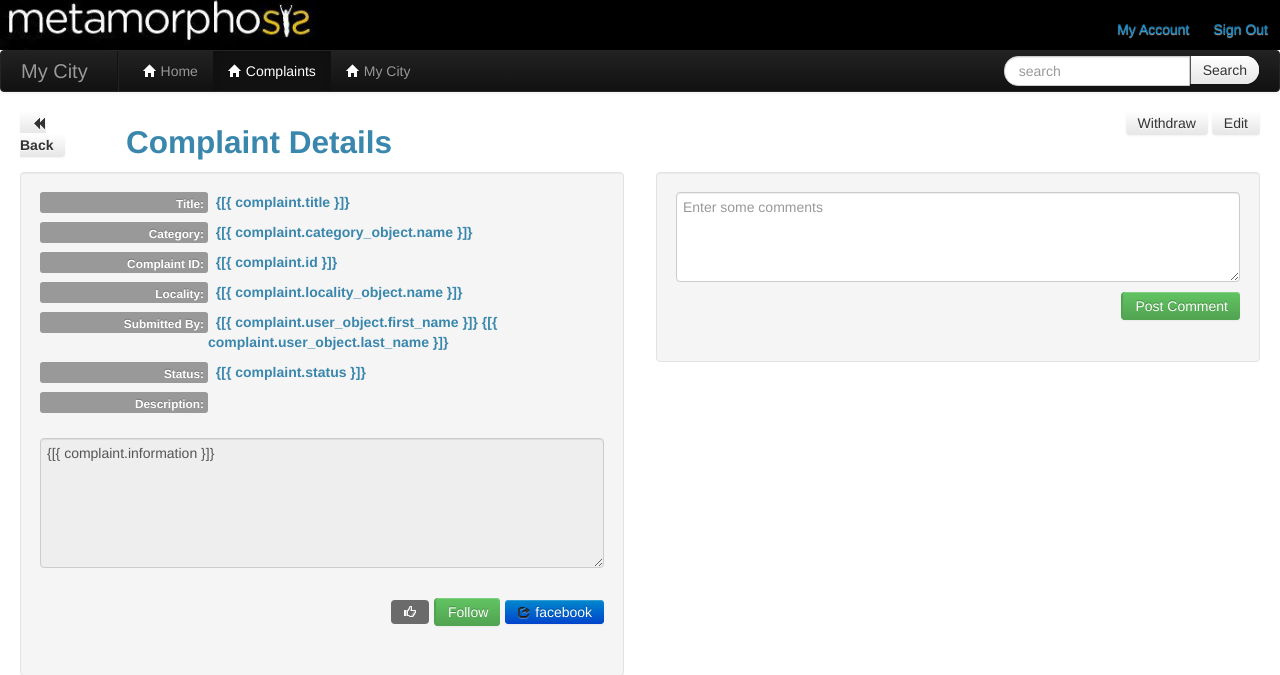
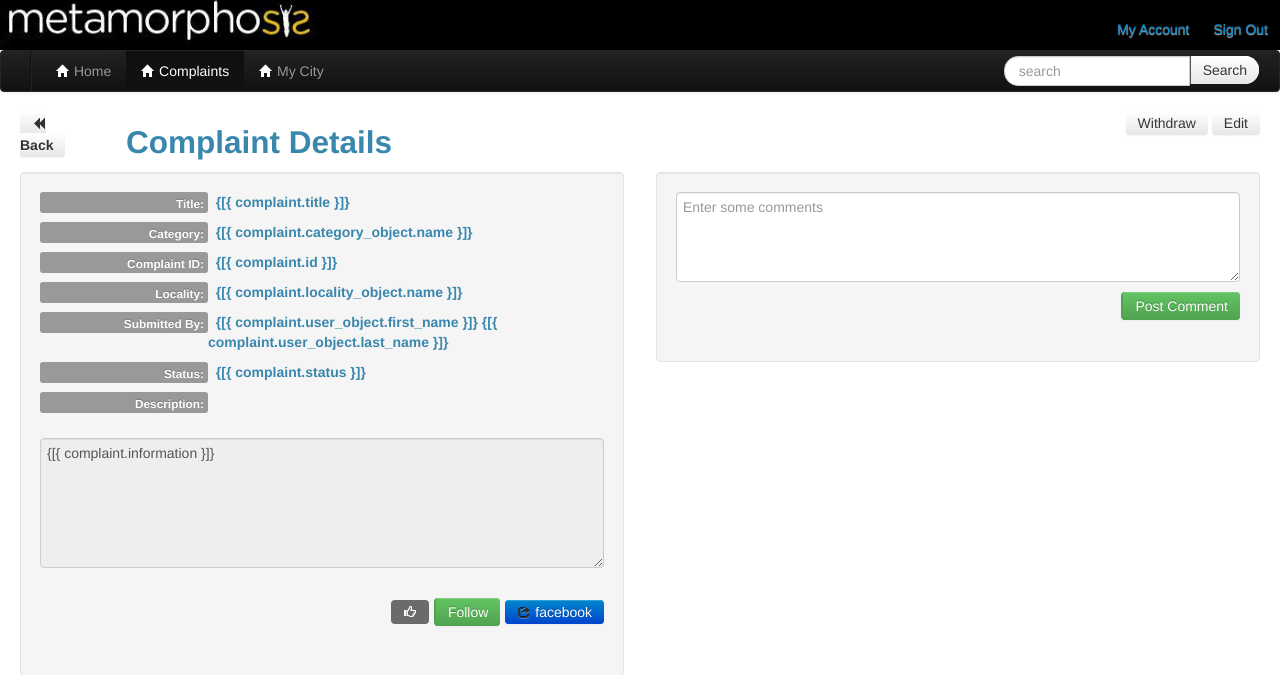
Before and after one commit to roddiedude/hackathon, a Django app: template complaint/templates/complaint/detail.html in a window 1280 px wide. Shown: the top 675 px of the page. Run offline with Django 3.2, Linux system fonts and the light colour scheme; the template is opened without the code that fills it, so the values that code supplies are empty; parts of the project's set-up code (start-up, migrations or seed data) failed here and were passed over; some libraries are stand-ins or nearby versions.

Commit message:
css changes

```diff
--- a/complaint/templates/complaint/detail.html
+++ b/complaint/templates/complaint/detail.html
@@ -65,7 +65,7 @@
 				<a class="btn btn-navbar" data-toggle="collapse"
 					data-target=".nav-collapse"> <span class="icon-bar"></span> <span
 					class="icon-bar"></span> <span class="icon-bar"></span>
-				</a> <a class="brand" href="/">My City</a>
+				</a>
 				<div class="nav-collapse collapse">
 					<ul class="nav">
 						<li class="divider-vertical"></li>
```
Also changed, not shown: accounts/templates/accounts/homepage.html (+3 -4 lines).
